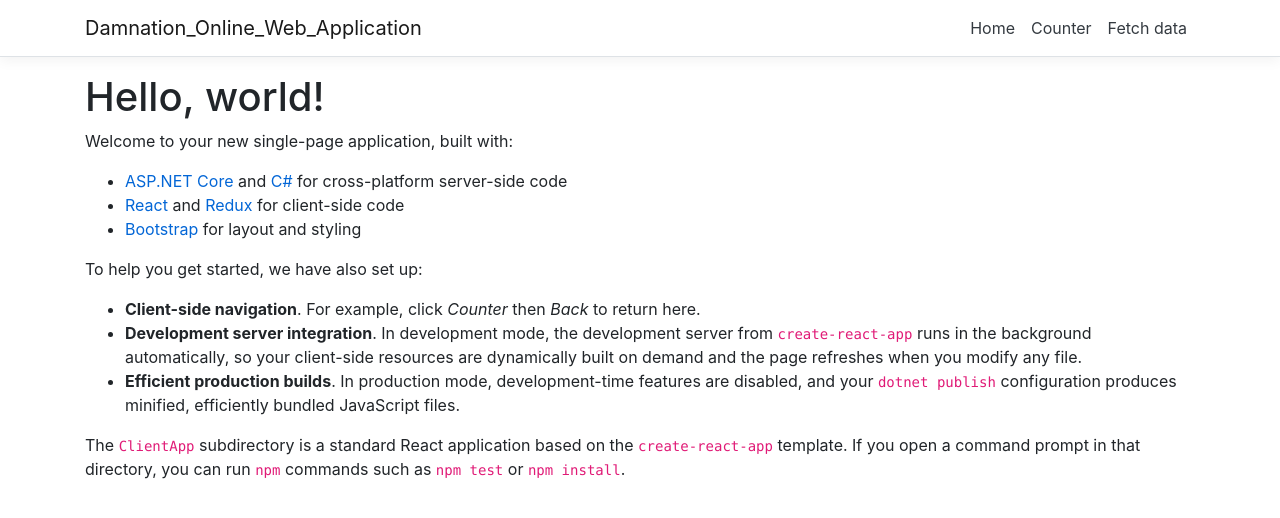
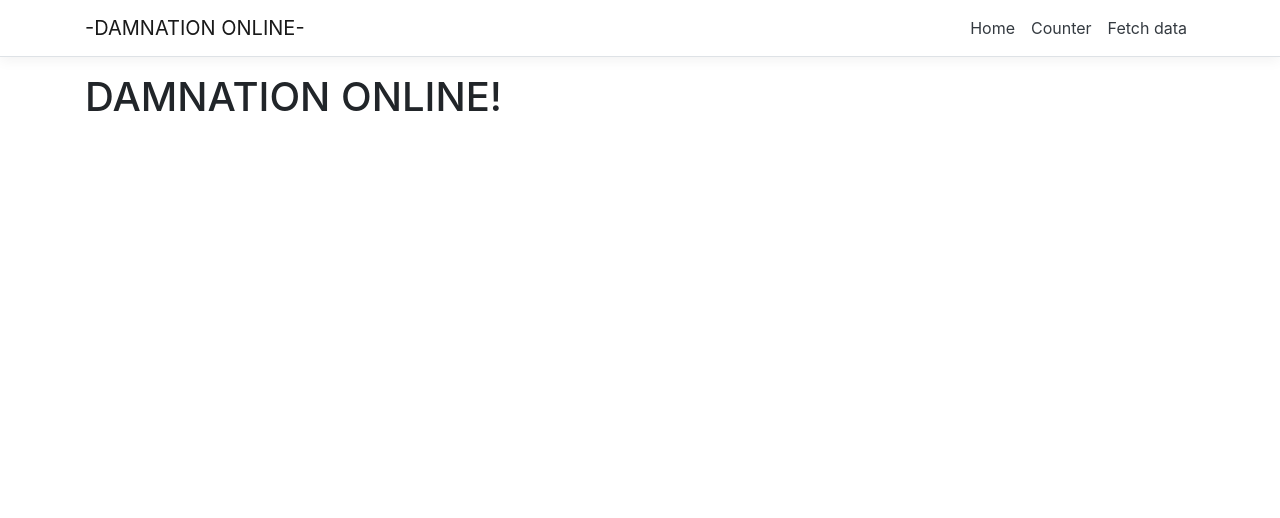
Before and after one commit to fmendez884/Damnation-Online-Web-Application, a React (Create React App) app in the folder ClientApp/: page / in a window 1280 px wide. Shown: the top 518 px of the page. Built offline with nearby package versions, Linux system fonts and the light colour scheme.

Commit message:
Removes template content from home

```diff
--- a/ClientApp/src/components/Home.tsx
+++ b/ClientApp/src/components/Home.tsx
@@ -3,20 +3,7 @@
 
 const Home = () => (
   <div>
-    <h1>Hello, world!</h1>
-    <p>Welcome to your new single-page application, built with:</p>
-    <ul>
-      <li><a href='https://get.asp.net/'>ASP.NET Core</a> and <a href='https://msdn.microsoft.com/en-us/library/67ef8sbd.aspx'>C#</a> for cross-platform server-side code</li>
-      <li><a href='https://facebook.github.io/react/'>React</a> and <a href='https://redux.js.org/'>Redux</a> for client-side code</li>
-      <li><a href='http://getbootstrap.com/'>Bootstrap</a> for layout and styling</li>
-    </ul>
-    <p>To help you get started, we have also set up:</p>
-    <ul>
-      <li><strong>Client-side navigation</strong>. For example, click <em>Counter</em> then <em>Back</em> to return here.</li>
-      <li><strong>Development server integration</strong>. In development mode, the development server from <code>create-react-app</code> runs in the background automatically, so your client-side resources are dynamically built on demand and the page refreshes when you modify any file.</li>
-      <li><strong>Efficient production builds</strong>. In production mode, development-time features are disabled, and your <code>dotnet publish</code> configuration produces minified, efficiently bundled JavaScript files.</li>
-    </ul>
-    <p>The <code>ClientApp</code> subdirectory is a standard React application based on the <code>create-react-app</code> template. If you open a command prompt in that directory, you can run <code>npm</code> commands such as <code>npm test</code> or <code>npm install</code>.</p>
+    <h1>DAMNATION ONLINE!</h1>
   </div>
 );
 
--- a/ClientApp/src/components/NavMenu.tsx
+++ b/ClientApp/src/components/NavMenu.tsx
@@ -13,7 +13,7 @@
             <header>
                 <Navbar className="navbar-expand-sm navbar-toggleable-sm border-bottom box-shadow mb-3" light>
                     <Container>
-                        <NavbarBrand tag={Link} to="/">Damnation_Online_Web_Application</NavbarBrand>
+                        <NavbarBrand tag={Link} to="/">-DAMNATION ONLINE-</NavbarBrand>
                         <NavbarToggler onClick={this.toggle} className="mr-2"/>
                         <Collapse className="d-sm-inline-flex flex-sm-row-reverse" isOpen={this.state.isOpen} navbar>
                             <ul className="navbar-nav flex-grow">
```
